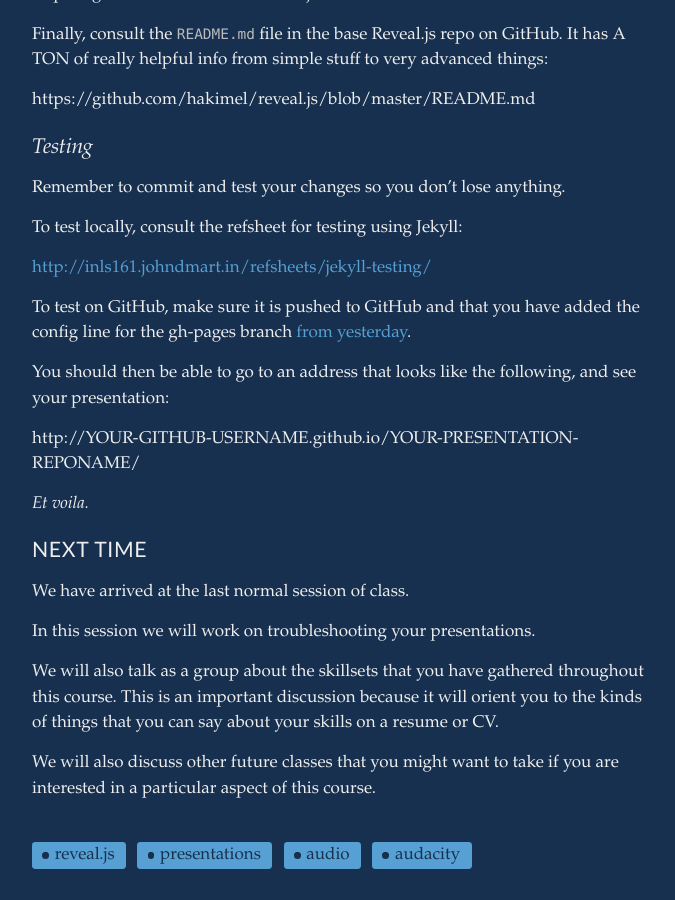
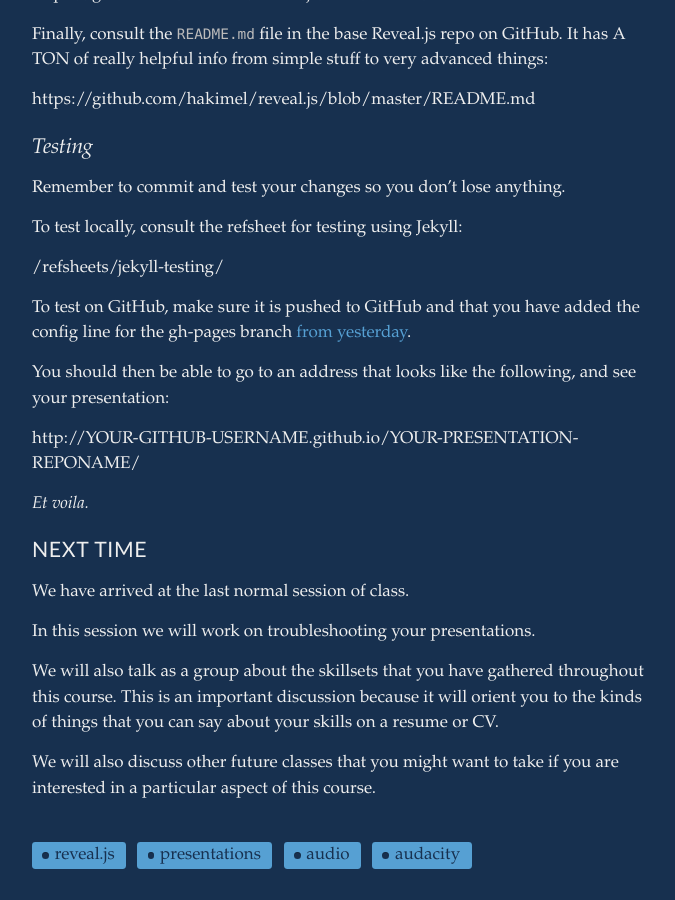
Before and after one commit to tylerpcarter/inls161, a Jekyll site: the page built from _posts/2016-07-20-recording-and-editing-audio.md, in a window 1280 px wide and 900 px high, scrolled down 4674 px. Shown: the whole window, without its empty margins (48-723 px from the left). Built offline with Jekyll 4.4.1, drawn with Linux system fonts in a browser that asks for light colours; Markdown is read by kramdown in place of the engine named in the settings; some of the changed lines change nothing that is shown.

Commit message:
update and add links

```diff
--- a/_posts/2016-07-20-recording-and-editing-audio.md
+++ b/_posts/2016-07-20-recording-and-editing-audio.md
@@ -200,7 +200,7 @@ Remember to commit and test your changes so you don't lose anything.
 
 To test locally, consult the refsheet for testing using Jekyll:
 
-[{{ site.url }}/refsheets/jekyll-testing/]({{ site.baseurl }}/refsheets/jekyll-testing/)
+{{ site.baseurl }}/refsheets/jekyll-testing/
 
 To test on GitHub, make sure it is pushed to GitHub and that you have added the config line for the gh-pages branch [from yesterday]({{ site.baseurl }}/present/2016/07/19/reveal-basics/#making-sure-that-you-are-pushing-to-gh-pages).
 
```
